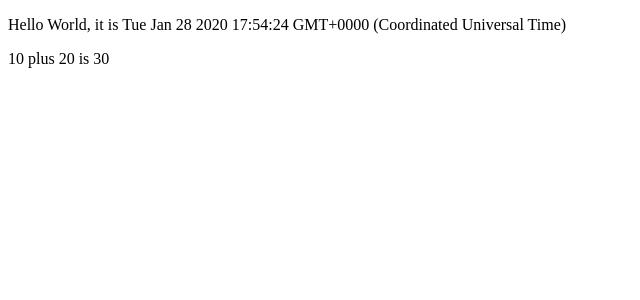
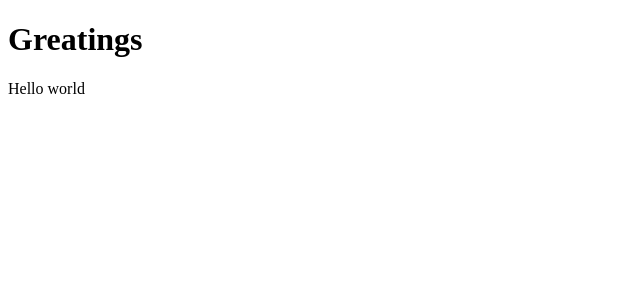
Before and after one commit to NickAReva/part-1, a React (Create React App) app: page / in a window 1280 px wide. Shown: the top 300 px of the page, without its empty margins (0-640 px from the left). Built offline with nearby package versions, Linux system fonts and the light colour scheme.

Commit message:
New components
I have defined a new component New and used it inside the component App

```diff
--- a/src/index.js
+++ b/src/index.js
@@ -1,16 +1,17 @@
 import React from 'react';
 import ReactDOM from 'react-dom';
-    const App = () =>{
-      const now = new Date()
-      const a = 10
-      const b = 20
-
-      return(
+  const Hello = () => {
+    return (
+      <div>
+        <p>Hello world</p>
+      </div>
+    )
+  }
+  const App = () =>{
+    return(
         <div>
-          <p>Hello World, it is {now.toString()}</p>
-          <p>
-          {a} plus {b} is {a + b}
-          </p>
+          <h1>Greatings</h1>
+          <Hello/>
         </div>
       )
     }
```
